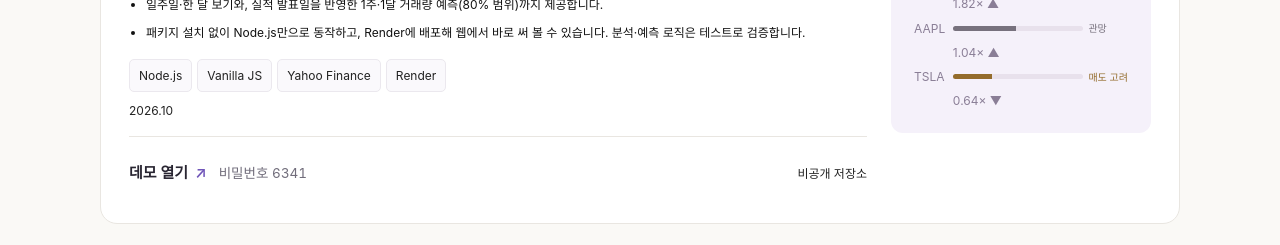
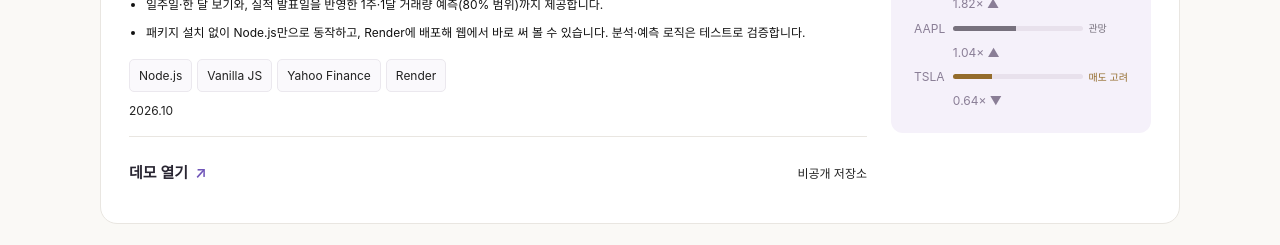
Before and after one commit to nekh802/nekh802.github.io, a plain HTML site: page portfolio/index.html in a window 1280 px wide. Shown: the part 3380-3625 px from the top of the page. Drawn offline with Linux system fonts and the light colour scheme; no server answers.

Commit message:
Remove the Stock Volumer demo password from the portfolio card
Co-Authored-By: Claude Opus 5.5 <noreply@anthropic.com>

```diff
--- a/portfolio/index.html
+++ b/portfolio/index.html
@@ -204,7 +204,7 @@
           <span class="chip">Node.js</span><span class="chip">Vanilla JS</span><span class="chip">Yahoo Finance</span><span class="chip">Render</span>
           <span class="period">2026.10</span>
         </div>
-        <div class="links"><span class="demo"><a href="https://stockvolumer.onrender.com/" target="_blank" rel="noopener">데모 열기</a><span class="demo-pw">비밀번호 6341</span></span><span class="private" data-repo="StockVolumer">비공개 저장소</span></div>
+        <div class="links"><a href="https://stockvolumer.onrender.com/" target="_blank" rel="noopener">데모 열기</a><span class="private" data-repo="StockVolumer">비공개 저장소</span></div>
       </div>
       <div class="specimen" aria-hidden="true">
         <div class="cap">종합 배수 · 예시</div>
--- a/portfolio/style.css
+++ b/portfolio/style.css
@@ -58,4 +58,3 @@
 .builders-specimen .shelf-list>div{gap:10px}
 .builders-specimen .ba-due{color:#b4533a;white-space:nowrap}
 .builders-specimen .ba-team{color:#4a5fc1;white-space:nowrap}
-.links .demo{display:inline-flex;align-items:center;gap:12px;flex-wrap:wrap}.demo-pw{font-size:.9em;color:var(--muted);font-variant-numeric:tabular-nums}
```
